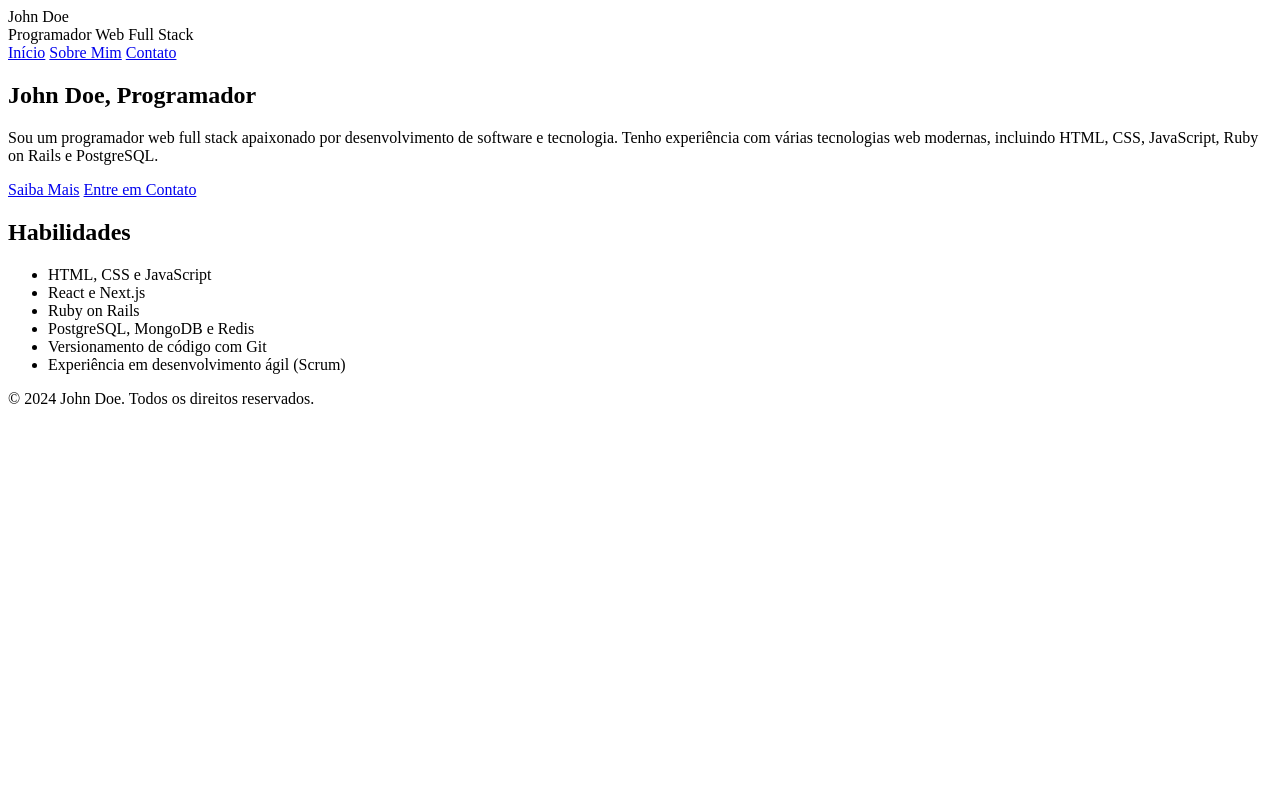
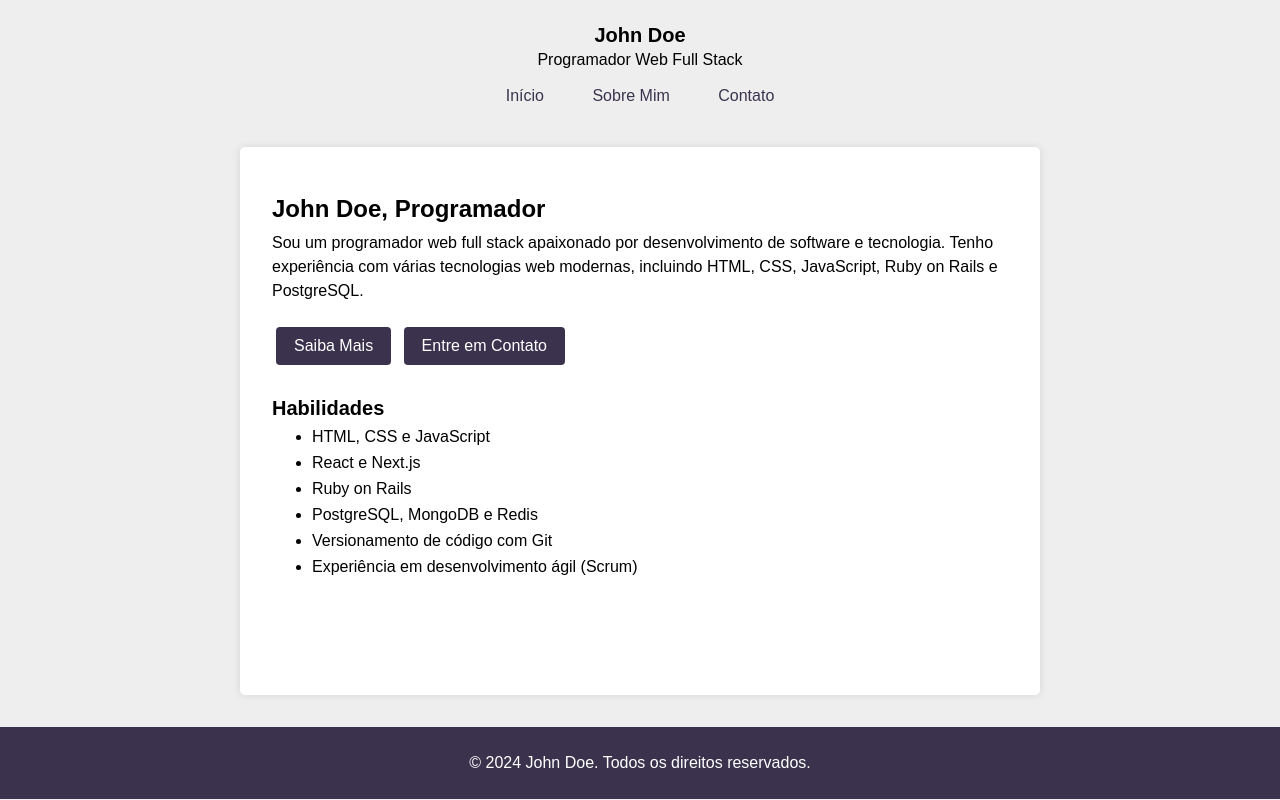
Before and after one commit to opradomatheus/opradomatheus.github.io, a plain HTML site: page index.html in a window 1280 px wide. Drawn offline with Linux system fonts and the light colour scheme.

Commit message:
Adicionando link para estilos e adicionando estilos

```diff
--- a/index.html
+++ b/index.html
@@ -4,6 +4,7 @@
     <meta charset="UTF-8" />
     <meta name="viewport" content="width=device-width, initial-scale=1.0" />
     <title>Início - John Doe, Programador</title>
+    <link rel="stylesheet" href="style.css">
   </head>
 
   <body>
--- /dev/null
+++ b/style.css
@@ -0,0 +1,103 @@
+* {
+    box-sizing: border-box;
+    margin: 0;
+    padding: 0;
+  }
+
+  body {
+    font-family: Arial, sans-serif;
+    margin: 0;
+    padding: 0;
+    background-color: #eee;
+  }
+
+  header {
+    padding: 1.5rem 0;
+    text-align: center;
+  }
+
+  header .logo {
+    font-size: 1.25rem;
+    font-weight: 600;
+    margin-bottom: 0.25rem;
+  }
+
+  header .nav-link {
+    color: #3b334e;
+    border-radius: 4px;
+    display: inline-block;
+    margin: 0.5rem 0.25rem;
+    padding: 0.625rem 1.125rem;
+    text-decoration: none;
+    transition: 0.2s;
+  }
+
+  header .nav-link:hover {
+    background-color: #e2d7ff;
+  }
+
+  h1 {
+    font-size: 1.5rem;
+    margin: 1rem 0 0.5rem;
+  }
+
+  h2 {
+    font-size: 1.25rem;
+    margin: 1rem 0 0.5rem;
+  }
+
+  p {
+    line-height: 1.5;
+  }
+
+  a {
+    color: #3b334e;
+    text-decoration: none;
+  }
+
+  ul li {
+    margin-bottom: 0.5rem;
+    margin-left: 2.5rem;
+  }
+
+  .container {
+    min-height: calc(100vh - 252px);
+    max-width: 800px;
+    margin: 0 auto 2rem;
+    padding: 2rem;
+    background-color: #fff;
+    box-shadow: 0 0 0.5rem rgba(0, 0, 0, 0.1);
+    border-radius: 5px;
+  }
+
+  section {
+    margin-bottom: 1rem;
+  }
+
+  .call-to-action {
+    background-color: #3b334e;
+    border: 0;
+    border-radius: 4px;
+    color: #fff;
+    cursor: pointer;
+    display: inline-block;
+    margin: 0.5rem 0.25rem;
+    padding: 0.625rem 1.125rem;
+    text-decoration: none;
+    transition: 0.2s;
+  }
+
+  .call-to-action:hover {
+    background-color: #4e4368;
+  }
+
+  .skills {
+    margin-top: 1.5rem;
+  }
+
+  footer {
+    text-align: center;
+    padding: 1.5rem 0;
+    background-color: #3b334e;
+    color: #fff;
+  }
```
